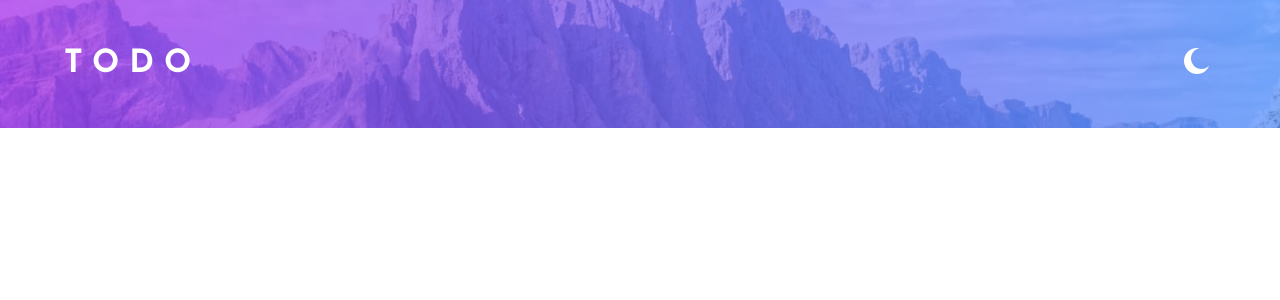
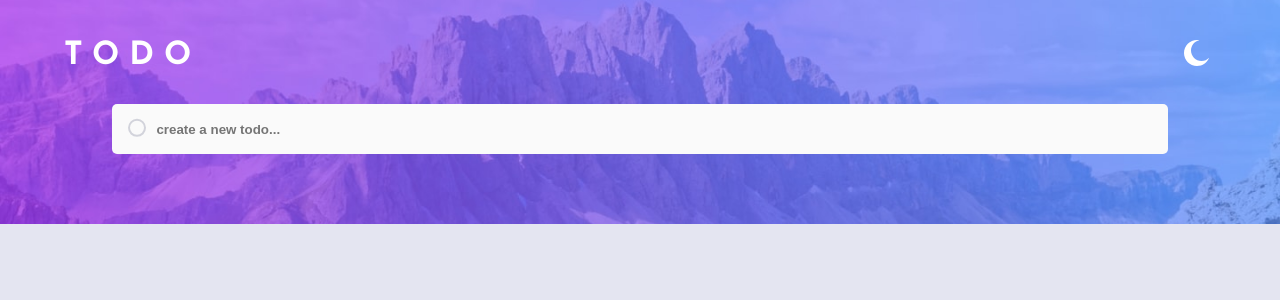
Before and after one commit to Robertron624/todo-app, a React (Vite) app: page / in a window 1280 px wide. Shown: the top 300 px of the page. Built offline with nearby package versions, Linux system fonts and the light colour scheme.

Commit message:
new todo form

```diff
--- a/src/App.scss
+++ b/src/App.scss
@@ -1,6 +1,19 @@
+@import '/src/variables.scss';
+
 #root {
   max-width: 1280px;
   // margin: 0 auto;
   text-align: center;
   width: 100%;
 }
+
+.content-wrapper {
+  height: 100vh;
+  position: relative;
+  display: flex;
+  justify-content: center;
+
+  @include themify($themes) {
+    background: themed(main-background);
+  }
+}
--- a/src/App.tsx
+++ b/src/App.tsx
@@ -2,6 +2,7 @@ import { useState } from 'react'
 import './App.scss'
 import { ThemeContext } from './contexts/themeContext'
 import Layout from './layout'
+import NewTodo from './components/NewTodo'
 
 function App() {
   const [theme, setTheme] = useState<string>('light')
@@ -10,9 +11,9 @@ function App() {
     <ThemeContext.Provider value={{theme, setTheme}}>
       <div className={`theme-${theme}`}>
           <Layout>
-            <div className="content-wrapper">
-
-            </div>
+            <main className="content-wrapper">
+              <NewTodo />
+            </main>
           </Layout>
       </div>
     </ThemeContext.Provider>
--- /dev/null
+++ b/src/components/NewTodo.tsx
@@ -0,0 +1,19 @@
+import './index.scss'
+
+const NewTodo = () => {
+  return (
+    <form action="POST">
+        <label htmlFor="done">
+          <span className='sr-only'>Done</span>
+          <input type="checkbox" name="done" id="done" />
+
+        </label>
+        <label htmlFor="todo">
+          <span className='sr-only'>New Todo</span>
+          <input type="text" name="todo" id="todo" placeholder="create a new todo..." />
+        </label>
+    </form>
+  )
+}
+
+export default NewTodo
--- /dev/null
+++ b/src/components/index.scss
@@ -0,0 +1,56 @@
+@import '/src/variables.scss';
+
+
+form {
+    @include themify($themes) {
+        background: themed(new-todo-background);
+    }
+    display: flex;
+    align-items: center;
+    gap: .5rem;
+
+    padding: 1rem;
+    border-radius: 5px;
+    width: 80%;
+    margin: 0 auto;
+
+    position: absolute;
+    top: -15%;
+
+    label {
+        display: flex;
+
+
+        #todo {
+            &::placeholder {
+                font-weight: 700;
+            }
+            border: none;
+            background-color: transparent;
+        }
+
+        input[type="checkbox"] {
+            /* Add if not using autoprefixer */
+            -webkit-appearance: none;
+            appearance: none;
+            /* For iOS < 15 to remove gradient background */
+            background-color: transparent;
+            /* Not removed via appearance */
+            margin: 0;
+
+            font: inherit;
+
+            @include themify($themes) {
+                color: themed(light-grayish-blue);
+            }
+
+            width: 1.15em;
+            height: 1.15em;
+            border: 2px solid currentColor;
+            border-radius: 50%;
+            transform: translateY(-0.075em);
+        }
+
+    }
+
+}
--- a/src/index.scss
+++ b/src/index.scss
@@ -24,3 +24,15 @@ h4,
 h5 {
   margin: 0;
 }
+
+.sr-only {
+  position: absolute;
+  width: 1px;
+  height: 1px;
+  padding: 0;
+  margin: -1px;
+  overflow: hidden;
+  clip: rect(0, 0, 0, 0);
+  white-space: nowrap;
+  border: 0;
+}
--- a/src/layout/styles.scss
+++ b/src/layout/styles.scss
@@ -1,9 +1,11 @@
 @import '/src/variables.scss';
 
 header {
-    height: 8rem;
+    height: 12rem;
     display: flex;
-    align-items: center;
+    align-items: flex-start;
+
+    padding-top: 2rem;
 
 
     @include themify($themes) {
--- a/src/variables.scss
+++ b/src/variables.scss
@@ -27,16 +27,16 @@ $check-background: linear-gradient hsl(192, 100%, 67%) to hsl(280, 87%, 65%);
 
 $themes: (
     light: (
-        very-light-gray: hsl(0, 0%, 98%),
-        very-light-grayish-blue: hsl(236, 33%, 92%),
+        new-todo-background: hsl(0, 0%, 98%),
+        main-background: hsl(236, 33%, 92%),
         light-grayish-blue: hsl(233, 11%, 84%),
         dark-grayish-blue: hsl(236, 9%, 61%),
         very-dark-grayish-blue: hsl(235, 19%, 35%),
         header-background: url(/bg-desktop-light.jpg) no-repeat center/cover,
     ),
     dark: (
-        very-dark-blue: hsl(235, 21%, 11%),
-        very-dark-desaturated-blue: hsl(235, 24%, 19%),
+        main-background: hsl(235, 21%, 11%),
+        new-todo-background: hsl(235, 24%, 19%),
         light-grayish-blue: hsl(234, 39%, 85%),
         light-grayish-blue-hover: hsl(236, 33%, 92%),
         dark-grayish-blue: hsl(234, 11%, 52%),
```
